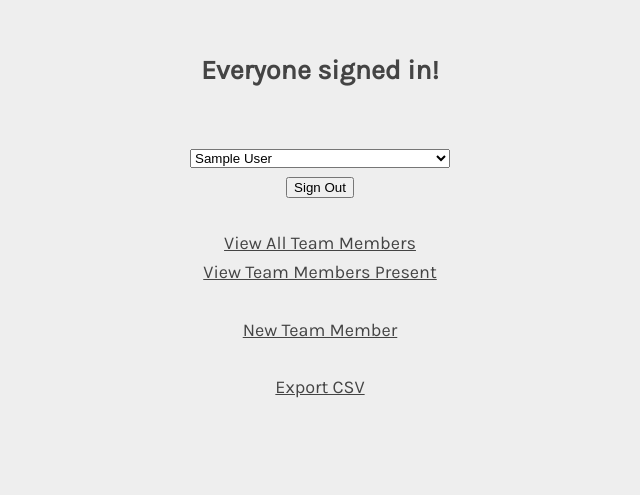
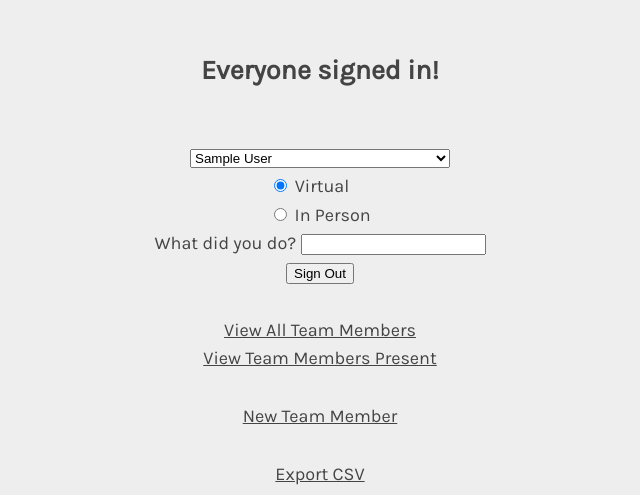
Before and after one commit to Team-2502/WebTimeTracker2, a Django app: page / in a window 1280 px wide. Shown: the part 224-719 px from the top of the page, without its empty margins (320-960 px from the left). Run offline with Django 3.2, Linux system fonts and the light colour scheme; tables that the repository leaves empty hold one stand-in row (values such as "Sample post").

Commit message:
Setup models/form to track new sign out options

```diff
--- a/members/models.py
+++ b/members/models.py
@@ -7,6 +7,8 @@ class Member(models.Model):
     last_name = models.CharField(max_length=20)
     team_role = models.CharField(max_length=25, default='', blank=True)
     num_hours = models.DecimalField(default=0, max_digits=5, decimal_places=2)
+    num_hours_virtual = models.DecimalField(default=0, max_digits=5, decimal_places=2)
+    num_hours_in_person = models.DecimalField(default=0, max_digits=5, decimal_places=2)
     logged_in = models.BooleanField(default=False)
     sign_in_time = models.DateTimeField(default=datetime.now)
 
@@ -21,6 +23,7 @@ class Appearance(models.Model):
     start_time = models.TimeField()
     end_time = models.TimeField()
     member = models.ForeignKey(Member, on_delete=models.CASCADE)
+    activity = models.CharField(max_length=50, default='')
 
     def __str__(self):
         # Feb 23: 3:05 PM - 5:06 PM
--- a/members/templates/members/index.html
+++ b/members/templates/members/index.html
@@ -54,6 +54,15 @@
                 {% endfor %}
             </select>
             <br>
+
+            <input type="radio" id="virtual" name="location" value="virtual" checked>
+            <label for="virtual">Virtual &nbsp;&nbsp;&nbsp;&nbsp;</label>
+            <br>
+            <input type="radio" id="in_person" name="location" value="in_person">
+            <label for="in_person">In Person</label>
+            <br>
+            <label for="activity">What did you do?</label>
+            <input name="activity" id="activity" type="text" autocomplete="off" maxlength="50"> <br>
             <input type="submit" value="Sign Out">
         </form>
 
--- a/members/views.py
+++ b/members/views.py
@@ -50,15 +50,20 @@ def signed_in(request):
 
 
 def signed_out(request):
+    print(request.POST)
     member = Member.objects.get(id=request.POST['logout_select'])
     member.logged_in = False
 
     diff = datetime.now() - member.sign_in_time
     added_hours = Decimal(diff.total_seconds() / 3600).quantize(Decimal('1.00'))
     member.num_hours += added_hours
+    if request.POST['location'] == 'virtual':
+        member.num_hours_virtual += added_hours
+    elif request.POST['location'] == 'in_person':
+        member.num_hours_in_person += added_hours
     member.save()
 
-    appearance = Appearance(date=member.sign_in_time.date(), length=added_hours, start_time=member.sign_in_time.time(), end_time=datetime.now().time(), member=member)
+    appearance = Appearance(date=member.sign_in_time.date(), length=added_hours, start_time=member.sign_in_time.time(), end_time=datetime.now().time(), member=member, activity=request.POST['activity'])
     appearance.save()
 
     messages.success(request, "%s is now signed out" % member)
```
Also changed, not shown: members/migrations/0005_auto_20201002_1303.py (added), members/migrations/0006_appearance_activity.py (added).
